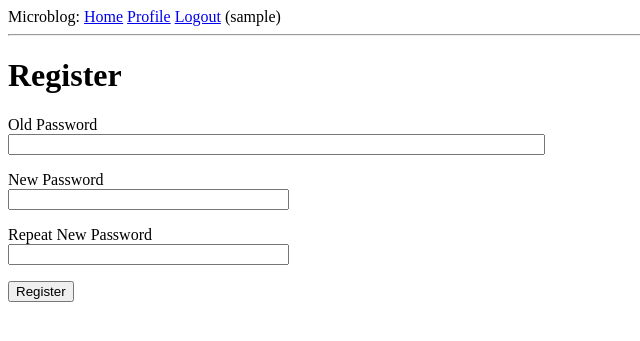
After one commit to haruute0/dawnletter, a Flask app: page /change_password in a window 1280 px wide. The commit adds this page. Shown: the top 341 px of the page, without its empty margins (0-640 px from the left). Run offline with Flask 2, Linux system fonts and the light colour scheme; a user stored in the database is signed in; tables that the repository leaves empty hold one stand-in row (values such as "Sample post").

Commit message:
Add change_password module

```diff
--- a/app/forms.py
+++ b/app/forms.py
@@ -26,3 +26,13 @@ class RegistrationForm(FlaskForm):
         user = User.query.filter_by(email=email.data).first()
         if user is not None:
             raise ValidationError('Please use a different email address.')
+
+class ChangePassword(FlaskForm):
+    oldPassword = PasswordField('Old Password', validators=[DataRequired()])
+    password = PasswordField('New Password', validators=[DataRequired()])
+    password2 = PasswordField(
+        'Repeat New Password', validators=[DataRequired(), EqualTo('password')])
+    submit = SubmitField('Register')
+
+    def validate_old_password(self, oldPassword):
+        user = User.query.filter_by(username=username.data).first()
--- a/app/routes.py
+++ b/app/routes.py
@@ -1,7 +1,7 @@
 from flask import render_template, flash, redirect, url_for, request
 from app import app, db
 from app.token import generate_confirmation_token, confirm_token
-from app.forms import LoginForm, RegistrationForm
+from app.forms import LoginForm, RegistrationForm, ChangePassword
 from flask_login import current_user, login_user, logout_user, login_required
 from app.models import User
 from app.email import send_email_sendgrid
@@ -108,3 +108,30 @@ def resend_email_confirmation():
     flash('A new confirmation email has been sent.', 'success')
 
     return redirect(url_for('unconfirmed'))
+
+@app.route('/profile')
+@login_required
+@check_confirmed
+def profile():
+    return render_template('profile.html')
+
+@app.route('/change_password', methods=['GET', 'POST'])
+@login_required
+@check_confirmed
+def change_password():
+    form = ChangePassword()
+    if form.validate_on_submit():
+        if current_user.check_password(form.oldPassword.data):
+            user = User.query.filter_by(username=current_user.username).first()
+            user.set_password(form.password.data)
+            db.session.add(user)
+            db.session.commit()
+            print("{} change their password with {}".format(current_user.username, form.password.data))
+            logout_user()
+            flash('Change password success', 'success')
+            return redirect(url_for('login'))
+        else:
+            flash('Old password wrong', 'error')
+            return redirect(url_for('change_password'))
+
+    return render_template('change_password.html', form=form)
--- a/app/templates/base.html
+++ b/app/templates/base.html
@@ -13,6 +13,7 @@
             {% if current_user.is_anonymous %}
             <a href="{{ url_for('login') }}">Login</a>
             {% else %}
+            <a href="{{ url_for('profile') }}">Profile</a>
             <a href="{{ url_for('logout') }}">Logout</a> ({{ current_user.username }})
             {% endif %}
         </div>
--- /dev/null
+++ b/app/templates/change_password.html
@@ -0,0 +1,30 @@
+{% extends "base.html" %}
+
+{% block content %}
+    <h1>Register</h1>
+    <form action="" method="post">
+        {{ form.hidden_tag() }}
+        <p>
+            {{ form.oldPassword.label }}<br>
+            {{ form.oldPassword(size=64) }}<br>
+            {% for error in form.oldPassword.errors %}
+            <span style="color: red;">[{{ error }}]</span>
+            {% endfor %}
+        </p>
+        <p>
+            {{ form.password.label }}<br>
+            {{ form.password(size=32) }}<br>
+            {% for error in form.password.errors %}
+            <span style="color: red;">[{{ error }}]</span>
+            {% endfor %}
+        </p>
+        <p>
+            {{ form.password2.label }}<br>
+            {{ form.password2(size=32) }}<br>
+            {% for error in form.password2.errors %}
+            <span style="color: red;">[{{ error }}]</span>
+            {% endfor %}
+        </p>
+        <p>{{ form.submit() }}</p>
+    </form>
+{% endblock %}
```
Also changed, not shown: app/templates/profile.html (added, +12 -0 lines).
